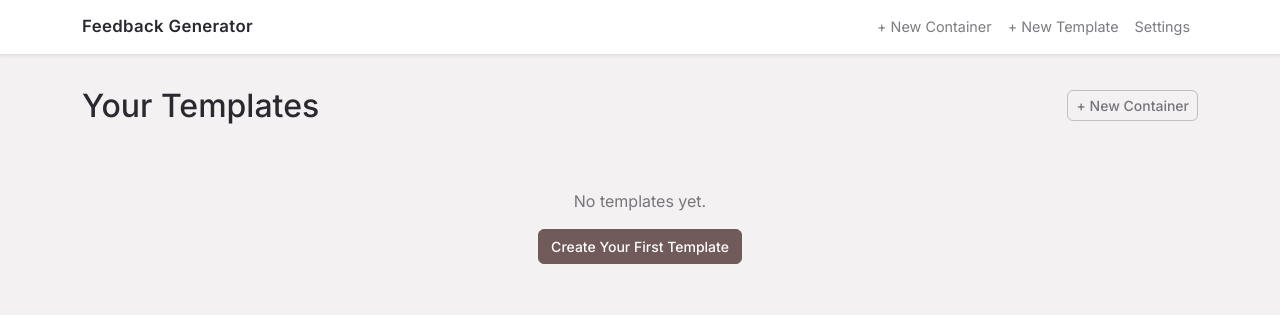
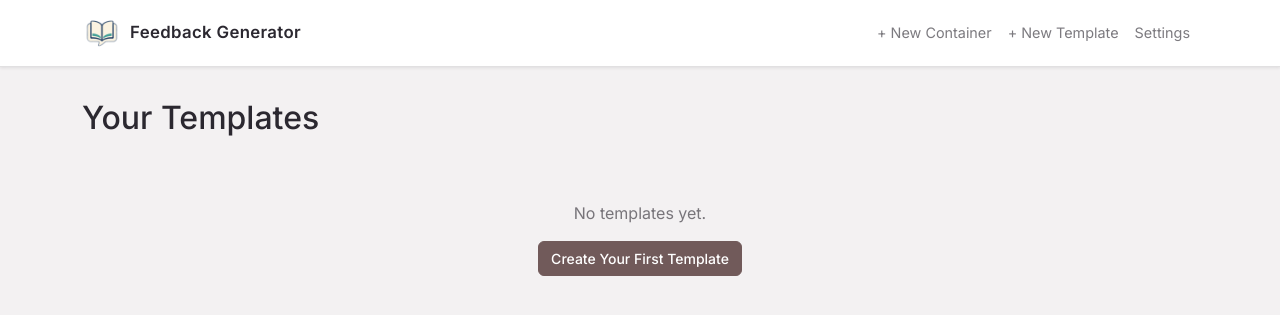
Before and after one commit to rhwilson1971/feedback_generator, a Flask app: page / in a window 1280 px wide. Shown: the top 315 px of the page. Run offline with Flask 3, Linux system fonts and the light colour scheme; data that the repository does not hold is empty.

Commit message:
Add academic branding and simplify template navigation

```diff
--- a/templates/base.html
+++ b/templates/base.html
@@ -4,6 +4,9 @@
   <meta charset="UTF-8">
   <meta name="viewport" content="width=device-width, initial-scale=1">
   <title>Feedback Generator</title>
+  <link rel="icon" href="{{ url_for('static', filename='feedback-brand/favicon.ico') }}" sizes="16x16 32x32">
+  <link rel="icon" type="image/png" sizes="32x32" href="{{ url_for('static', filename='feedback-brand/favicon-32.png') }}">
+  <link rel="apple-touch-icon" sizes="180x180" href="{{ url_for('static', filename='feedback-brand/apple-touch-icon.png') }}">
   <link rel="preconnect" href="https://fonts.googleapis.com">
   <link rel="preconnect" href="https://fonts.gstatic.com" crossorigin>
   <link href="https://fonts.googleapis.com/css2?family=Inter:wght@400;500;600&display=swap" rel="stylesheet">
@@ -17,7 +20,10 @@
 <body>
   <nav class="navbar navbar-expand-sm bg-app mb-4">
     <div class="container">
-      <a class="navbar-brand" href="{{ url_for('index') }}">Feedback Generator</a>
+      <a class="navbar-brand d-inline-flex align-items-center gap-2" href="{{ url_for('index') }}">
+        <img src="{{ url_for('static', filename='feedback-brand/apple-touch-icon.png') }}" width="40" height="40" alt="">
+        <span>Feedback Generator</span>
+      </a>
       <div class="navbar-nav ms-auto">
         <a class="nav-link" href="{{ url_for('new_container') }}">+ New Container</a>
         <a class="nav-link" href="{{ url_for('new_template') }}">+ New Template</a>
--- a/templates/index.html
+++ b/templates/index.html
@@ -3,7 +3,6 @@
 {% block content %}
 <div class="d-flex justify-content-between align-items-center mb-3">
   <h2 class="mb-0" style="border-bottom:none; padding-bottom:0; margin-bottom:0 !important;">Your Templates</h2>
-  <a href="{{ url_for('new_container') }}" class="btn btn-outline-secondary btn-sm">+ New Container</a>
 </div>
 
 {% if containers or uncategorized %}
```
Also changed, not shown: static/feedback-brand/apple-touch-icon.png (added), static/feedback-brand/favicon-16.png (added), static/feedback-brand/favicon-32.png (added), static/feedback-brand/favicon.ico (added), static/feedback-brand/feedback-icon.png (added).
